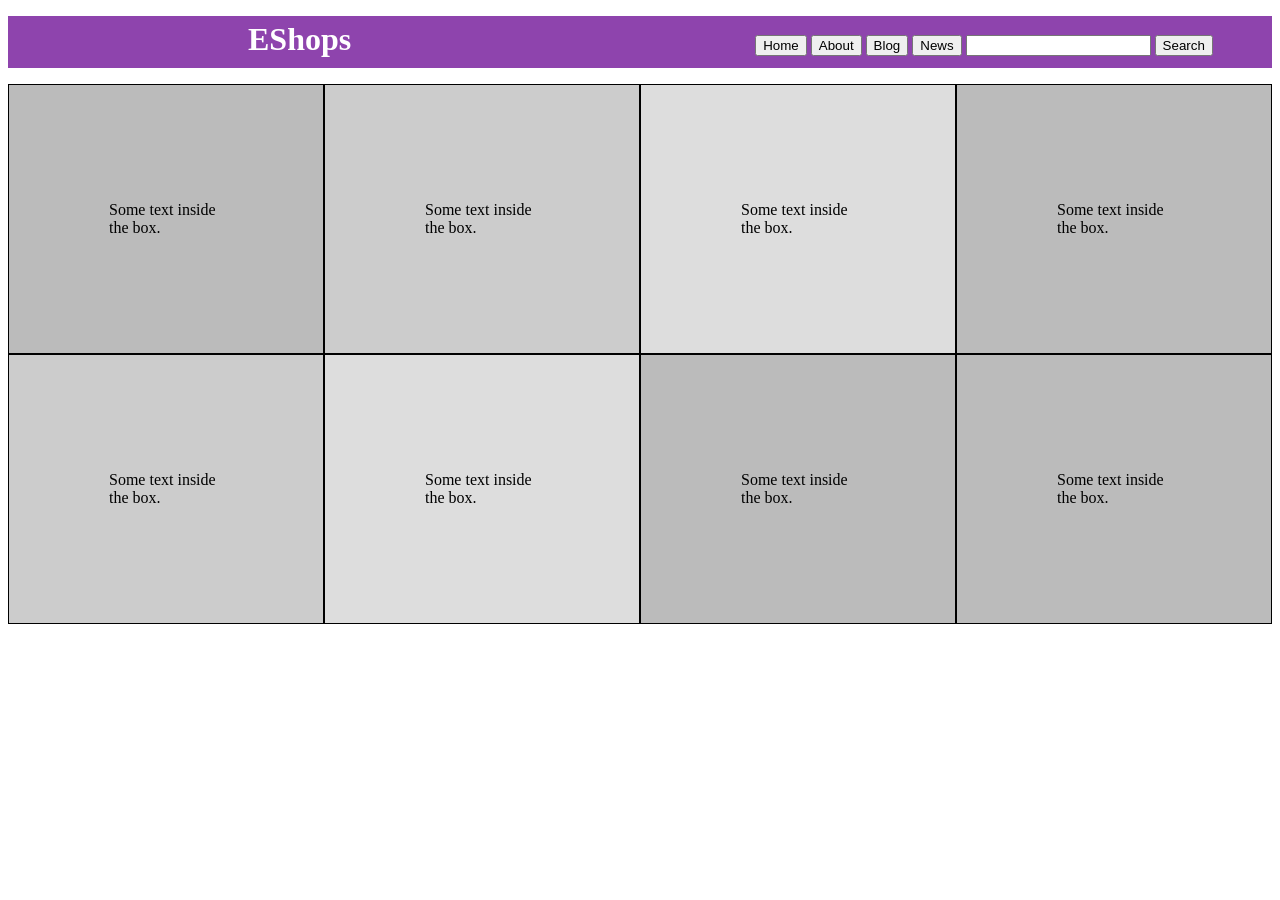
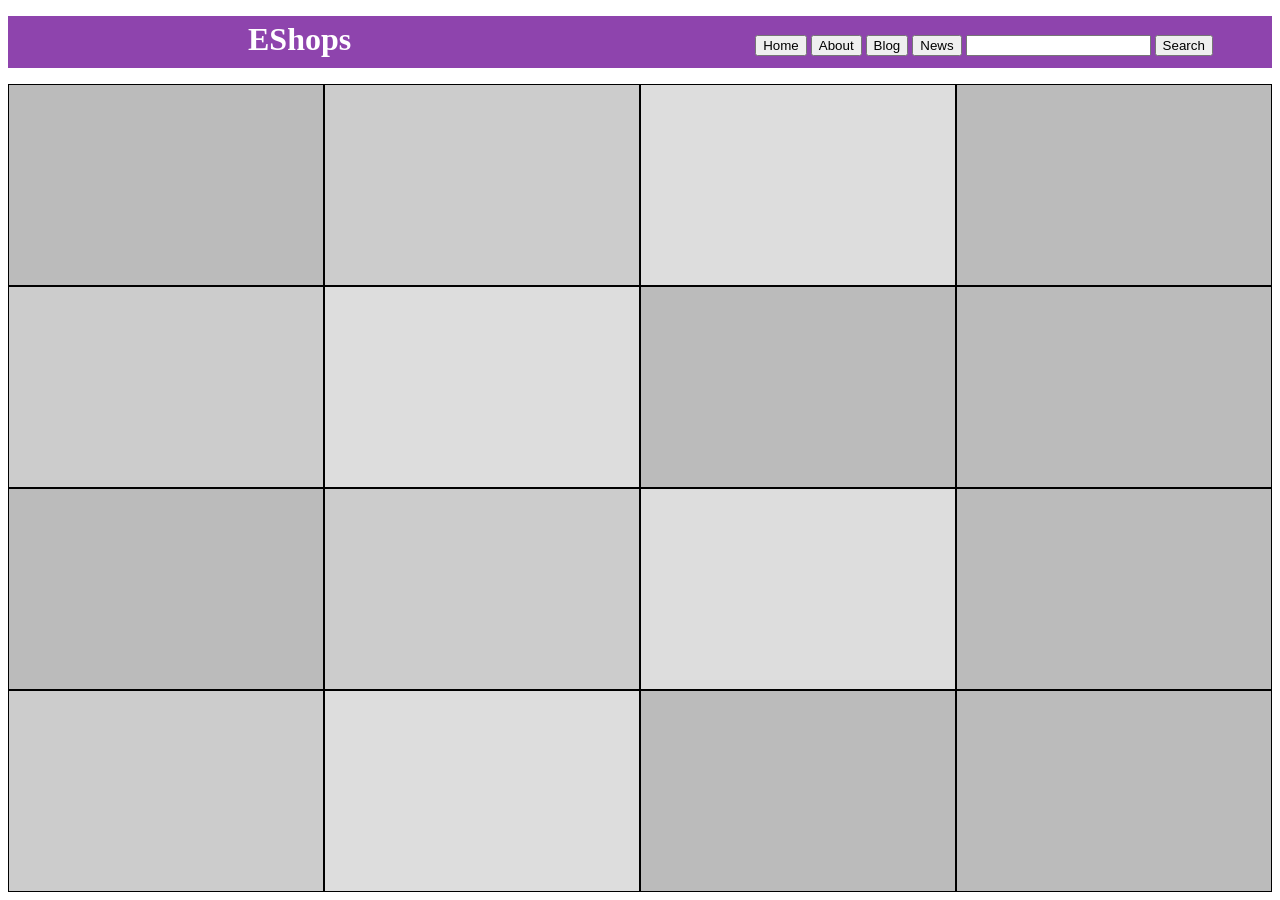
Before and after one commit to MohammadAtikurRahman/html-raw, a plain HTML site: page index.html in a window 1280 px wide. Before the commit the page ends 800 px from the top, so only its background shows below. Drawn offline with Linux system fonts and the light colour scheme.

Commit message:
more box

```diff
--- a/index.html
+++ b/index.html
@@ -24,36 +24,67 @@
         <div class="clearfix">
             <div class="box" style="background-color:#bbb">
 
-                <p>Some text inside the box.</p>
             </div>
 
             <div class="box" style="background-color:#ccc">
-                <p>Some text inside the box.</p>
+
             </div>
 
             <div class="box" style="background-color:#ddd">
-                <p>Some text inside the box.</p>
+
             </div>
 
             <div class="box" style="background-color:#bbb">
-                <p>Some text inside the box.</p>
+
             </div>
 
 
             <div class="box" style="background-color:#ccc">
-                <p>Some text inside the box.</p>
+
             </div>
 
             <div class="box" style="background-color:#ddd">
-                <p>Some text inside the box.</p>
+
             </div>
 
             <div class="box" style="background-color:#bbb">
-                <p>Some text inside the box.</p>
+
             </div>
 
             <div class="box" style="background-color:#bbb">
-                <p>Some text inside the box.</p>
+
+            </div>
+            <div class="box" style="background-color:#bbb">
+
+            </div>
+
+            <div class="box" style="background-color:#ccc">
+
+            </div>
+
+            <div class="box" style="background-color:#ddd">
+
+            </div>
+
+            <div class="box" style="background-color:#bbb">
+
+            </div>
+
+
+            <div class="box" style="background-color:#ccc">
+
+            </div>
+
+            <div class="box" style="background-color:#ddd">
+
+            </div>
+
+            <div class="box" style="background-color:#bbb">
+
+            </div>
+
+            <div class="box" style="background-color:#bbb">
+
             </div>
 
         </div>
```
